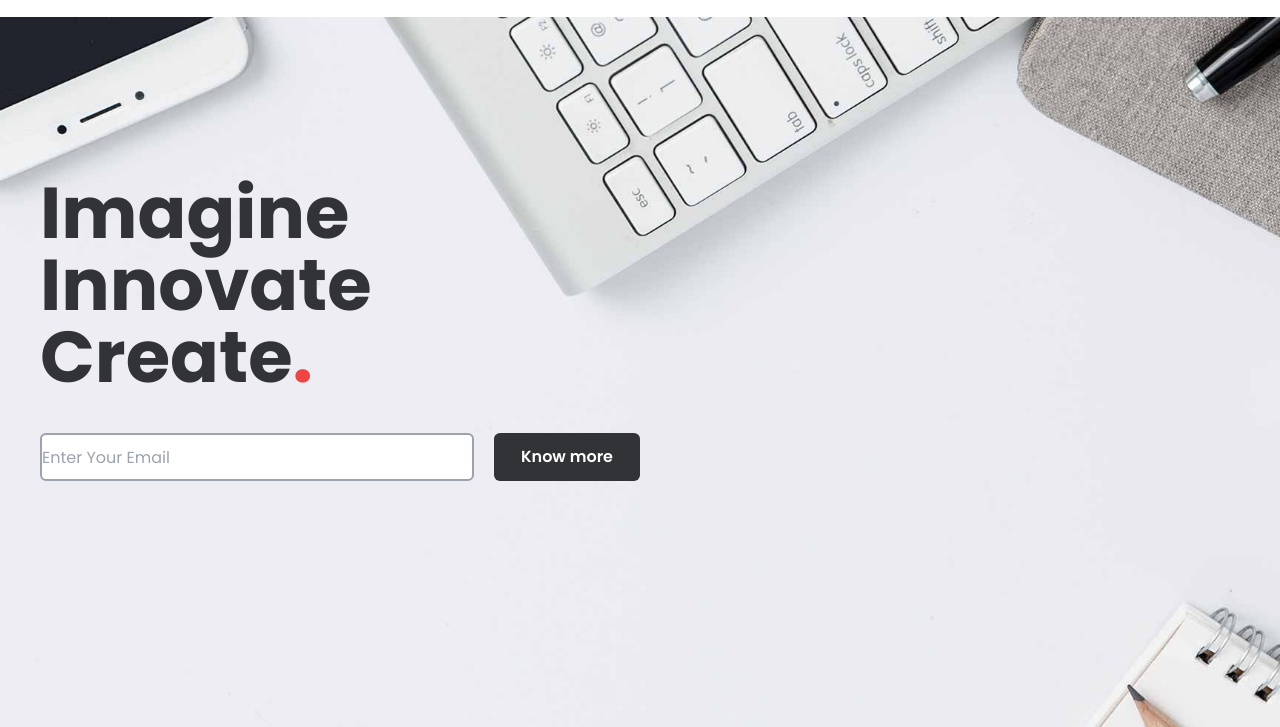
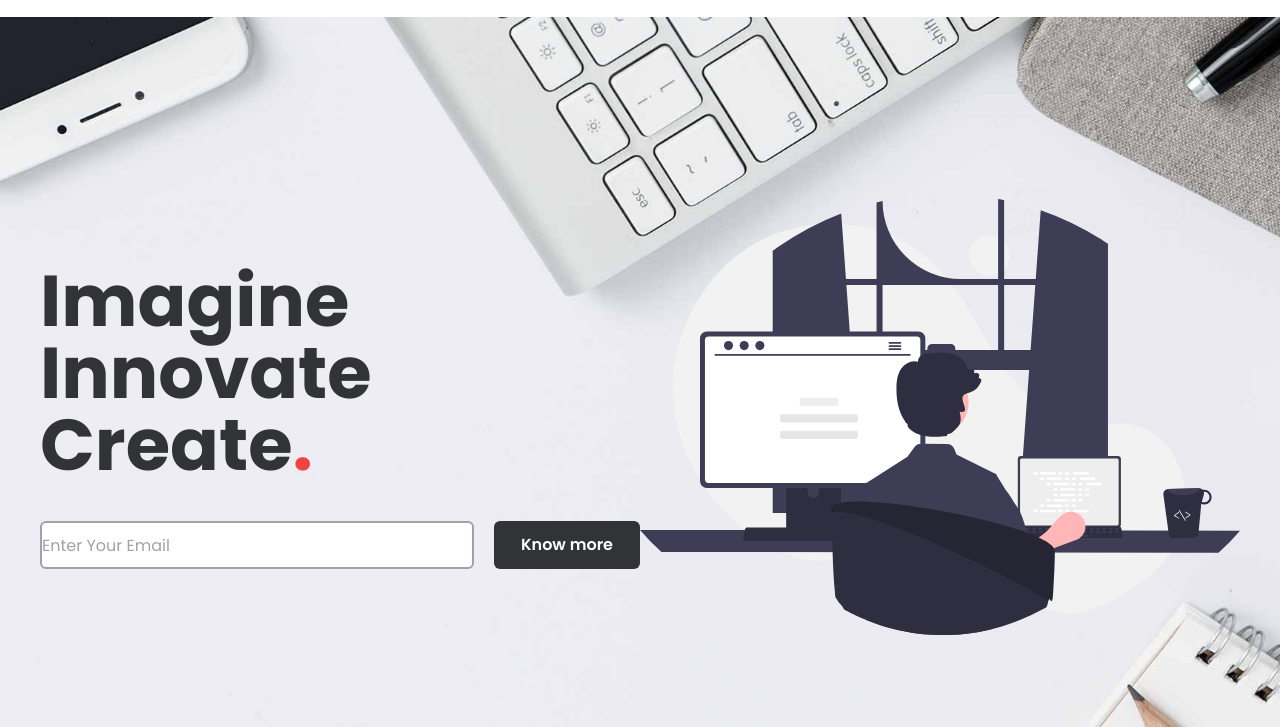
Before and after one commit to rushikeshadhav/Codebin-clone, a plain HTML site: page index.html in a window 1280 px wide. Shown: the part 73-800 px from the top of the page. Drawn offline with nearby package versions, Linux system fonts and the light colour scheme.

Commit message:
main img add

```diff
--- a/index.html
+++ b/index.html
@@ -47,8 +47,8 @@
             <i class="fa-solid fa-bars"></i>
         </div>
     </nav>
-    <main class="bg-[url('/assets/concept1.jpeg')] bg-cover w-full bg-no-repeat bg-center h-screen px-5 md:px-10">
-        <div class="md:w-1/2 pt-10 sm:pt-32 md:pt-40">
+    <main class="bg-[url('/assets/concept1.jpeg')] bg-cover w-full bg-no-repeat bg-center h-screen px-5 md:px-10 flex justify-around items-center">
+        <div class="md:w-1/2">
             <h1 class="text-4xl md:text-7xl font-bold text-[#323336] w-full mb-3 md:mb-10">Imagine Innovate Create<span
                     class="text-red-500">.</span></h1>
             <div class="flex flex-col sm:flex-row gap-5">
@@ -58,6 +58,9 @@
                     class="bg-[#323336] text-white py-2 md:px-5 md:py-3 font-semibold rounded-md w-full md:w-1/4">Know
                     more</button>
             </div>
+        </div>
+        <div class="hidden sm:block">
+            <img class="w-[300px] md:w-[600px]" src="./assets/undraw_programming_re_kg9v (1).svg" alt="">
         </div>
     </main>
 
```
Also changed, not shown: assets/undraw_firmware_re_fgdy.svg (added), assets/undraw_interview_re_e5jn.svg (added), assets/undraw_programming_re_kg9v (1).svg (added).
